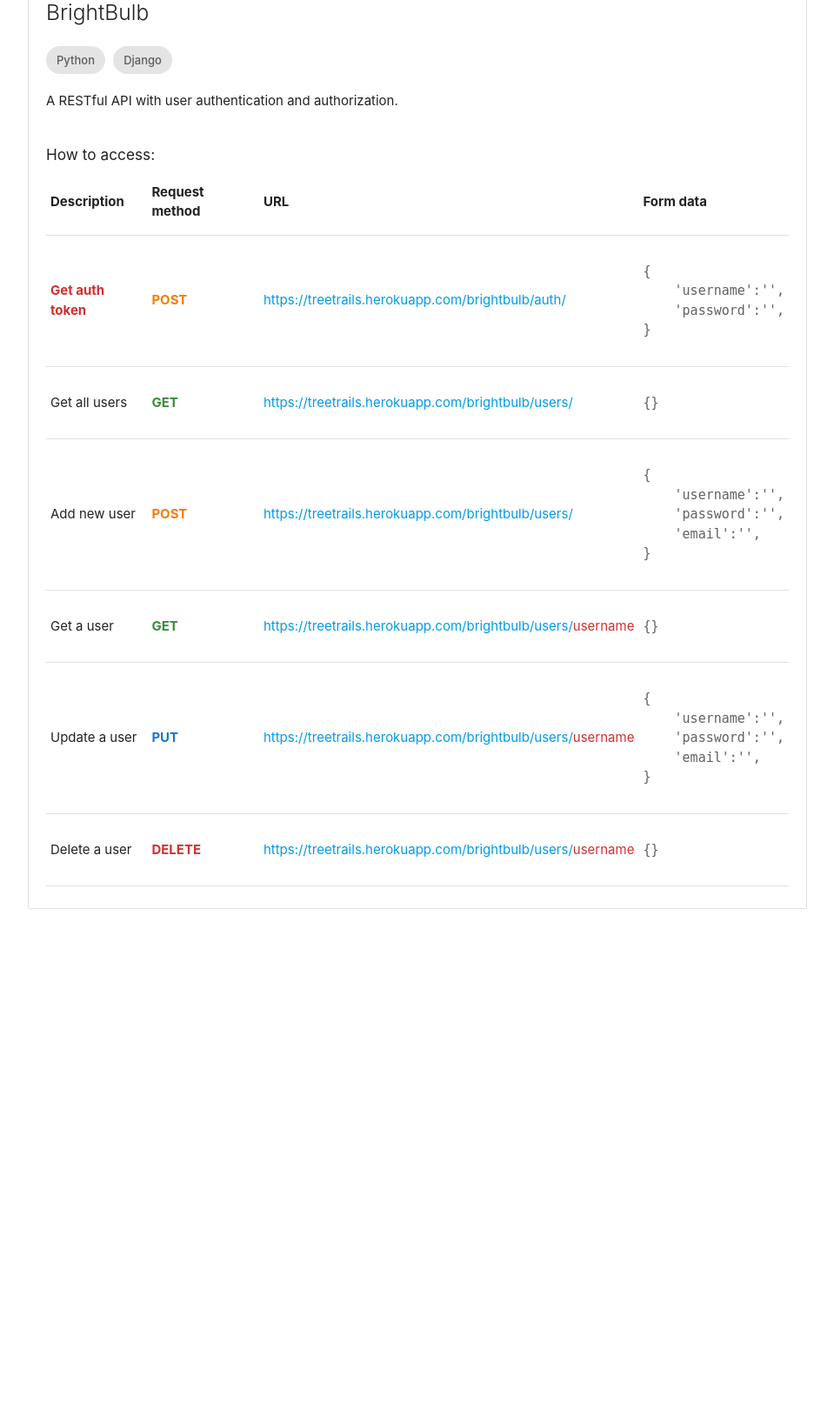
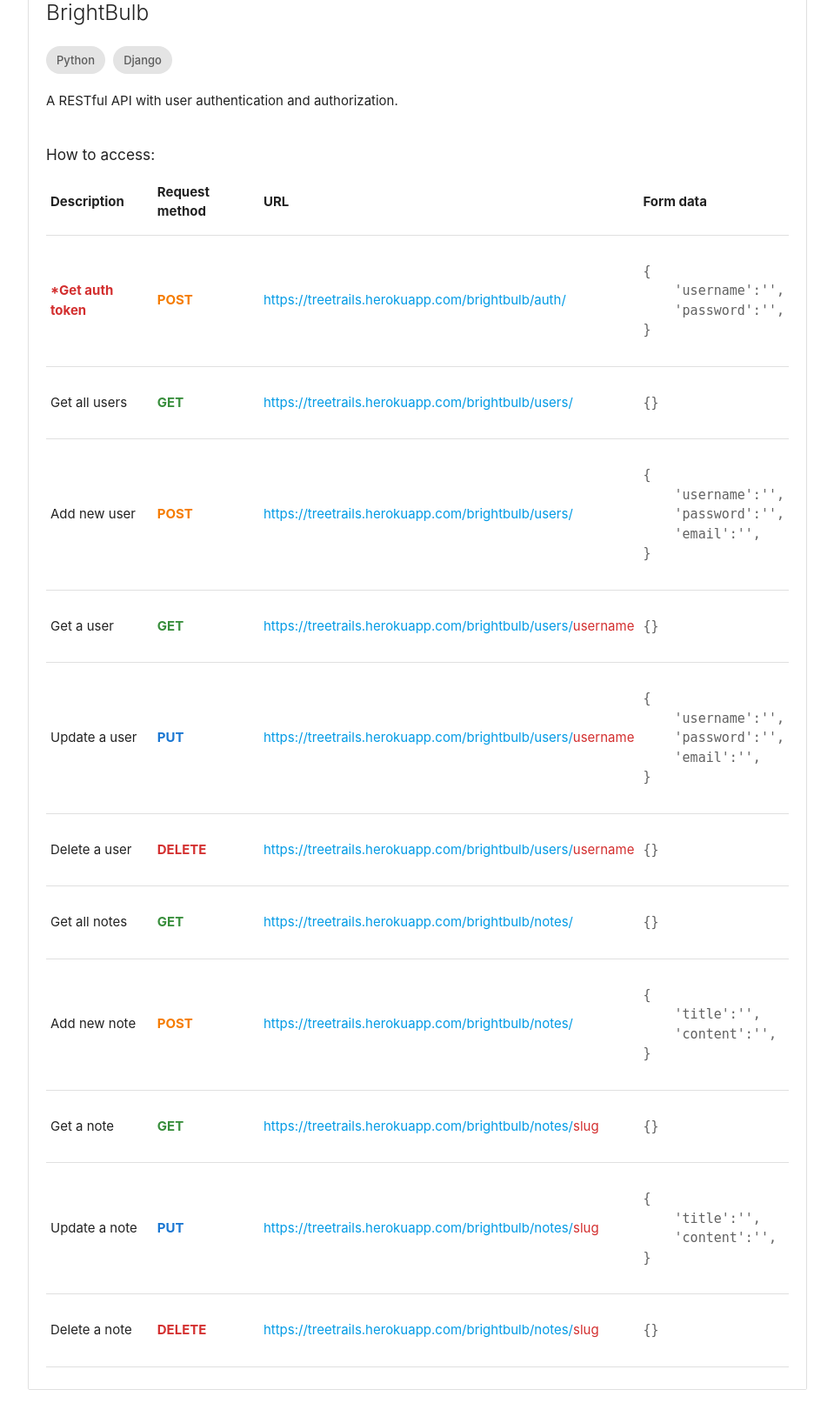
Before and after one commit to tshrv/brightbulb, a Django app: page /brightbulb/ in a window 1280 px wide. Shown: the part 237-1850 px from the top of the page at 87% size, without its empty margins (160-1119 px from the left). Before the commit the page ends 1282 px from the top, so only its background shows below. Run offline with Django 3.2, Linux system fonts and the light colour scheme; parts of the project's set-up code (start-up, migrations or seed data) failed here and were passed over.

Commit message:
notes crud

```diff
--- a/brightbulb/templates/brightbulb/data.html
+++ b/brightbulb/templates/brightbulb/data.html
@@ -22,7 +22,7 @@
                     <th>Form data</th>
                 </tr>
                 <tr>
-                    <td><b class="red-text text-darken-2">Get auth token</b></td>
+                    <td><b class="red-text text-darken-2">*Get auth token</b></td>
                     <td><b class="orange-text text-darken-2">POST</b></td>
                     <td><a href="https://treetrails.herokuapp.com/brightbulb/auth/">
                         https://treetrails.herokuapp.com/brightbulb/auth/</a></td>
@@ -86,6 +86,57 @@
                         <pre class="grey-text text-darken-2">{}</pre>
                     </td>
                 </tr>
+                <tr>
+                    <td>Get all notes</td>
+                    <td><b class="green-text text-darken-2">GET</b></td>
+                    <td><a href="https://treetrails.herokuapp.com/brightbulb/notes/">
+                        https://treetrails.herokuapp.com/brightbulb/notes/</a></td>
+                    <td><pre class="grey-text text-darken-2">{}</pre></td>
+                </tr>
+                <tr>
+                    <td>Add new note</td>
+                    <td><b class="orange-text text-darken-2">POST</b></td>
+                    <td><a href="https://treetrails.herokuapp.com/brightbulb/notes/">
+                        https://treetrails.herokuapp.com/brightbulb/notes/</a></td>
+                    <td>
+                                <pre class="grey-text text-darken-2">{
+    'title':'',
+    'content':'',
+}</pre>
+                    </td>
+                </tr>
+                <tr>
+                    <td>Get a note</td>
+                    <td><b class="green-text text-darken-2">GET</b></td>
+                    <td><a href="https://treetrails.herokuapp.com/brightbulb/notes/kishor-kumar/">
+                        https://treetrails.herokuapp.com/brightbulb/notes/<span class="red-text text-darken-2">slug</span>
+                    </a></td>
+                    <td>
+                        <pre class="grey-text text-darken-2">{}</pre>
+                    </td>
+                </tr>
+                <tr>
+                    <td>Update a note</td>
+                    <td><b class="blue-text text-darken-2">PUT</b></td>
+                    <td><a href="https://treetrails.herokuapp.com/brightbulb/notes/kishor-kumar/">
+                        https://treetrails.herokuapp.com/brightbulb/notes/<span class="red-text text-darken-2">slug</span>
+                    </a></td>
+                    <td>
+                                <pre class="grey-text text-darken-2">{
+    'title':'',
+    'content':'',
+}</pre>                            </td>
+                </tr>
+                <tr>
+                    <td>Delete a note</td>
+                    <td><b class="red-text text-darken-2">DELETE</b></td>
+                    <td><a href="https://treetrails.herokuapp.com/brightbulb/notes/kishor-kumar/">
+                        https://treetrails.herokuapp.com/brightbulb/notes/<span class="red-text text-darken-2">slug</span>
+                    </a></td>
+                    <td>
+                        <pre class="grey-text text-darken-2">{}</pre>
+                    </td>
+                </tr>
                 </tbody>
             </table>
         </div>
--- a/brightbulb/views.py
+++ b/brightbulb/views.py
@@ -1,7 +1,6 @@
 # DJANGO
 from django.http import JsonResponse
 from django.shortcuts import render
-from django.utils.text import slugify
 from django.views.decorators.csrf import csrf_exempt
 # REST_FRAMEWORK
 from rest_framework.permissions import IsAuthenticated
@@ -20,7 +19,7 @@
 # PERMISSIONS
 # from .permissions import
 # UTILS
-from .utils import gen_response
+from .utils import gen_response, uniquely_slugify
 
 
 # USERS
@@ -106,7 +105,7 @@
         if serializer.is_valid():
             note = serializer.save()
             note.owner = request.user
-            note.slug = slugify(note.title)
+            note.slug = uniquely_slugify(note.title, Note)
             note.save()
             return gen_response(status.HTTP_201_CREATED, NoteSerializer(note).data)
         else:
@@ -119,7 +118,7 @@
 @csrf_exempt
 def note_detail(request, slug, format=None):
     try:
-        note = Note.objects.get(slug__iexact=slug)
+        note = Note.objects.get(slug__iexact=slug, owner=request.user)
     except Note.DoesNotExist:
         return gen_response(status.HTTP_404_NOT_FOUND, {'slug': slug})
 
@@ -131,13 +130,14 @@
         serializer = NoteSerializer(data=request.data, instance=note)
         if serializer.is_valid():
             note = serializer.save()
-            note.slug = slugify(note.title)
+            note.slug = uniquely_slugify(note.title)
             note.save()
             return gen_response(status.HTTP_202_ACCEPTED, NoteSerializer(note).data)
         else:
             return gen_response(status.HTTP_406_NOT_ACCEPTABLE, serializer.errors)
 
     elif request.method == 'DELETE':
+        note.delete()
         return gen_response(status.HTTP_200_OK, {'slug': slug})
 
 
```
Also changed, not shown: brightbulb/models.py (+0 -7 lines), brightbulb/utils.py (+10 -0 lines), db.sqlite3.
